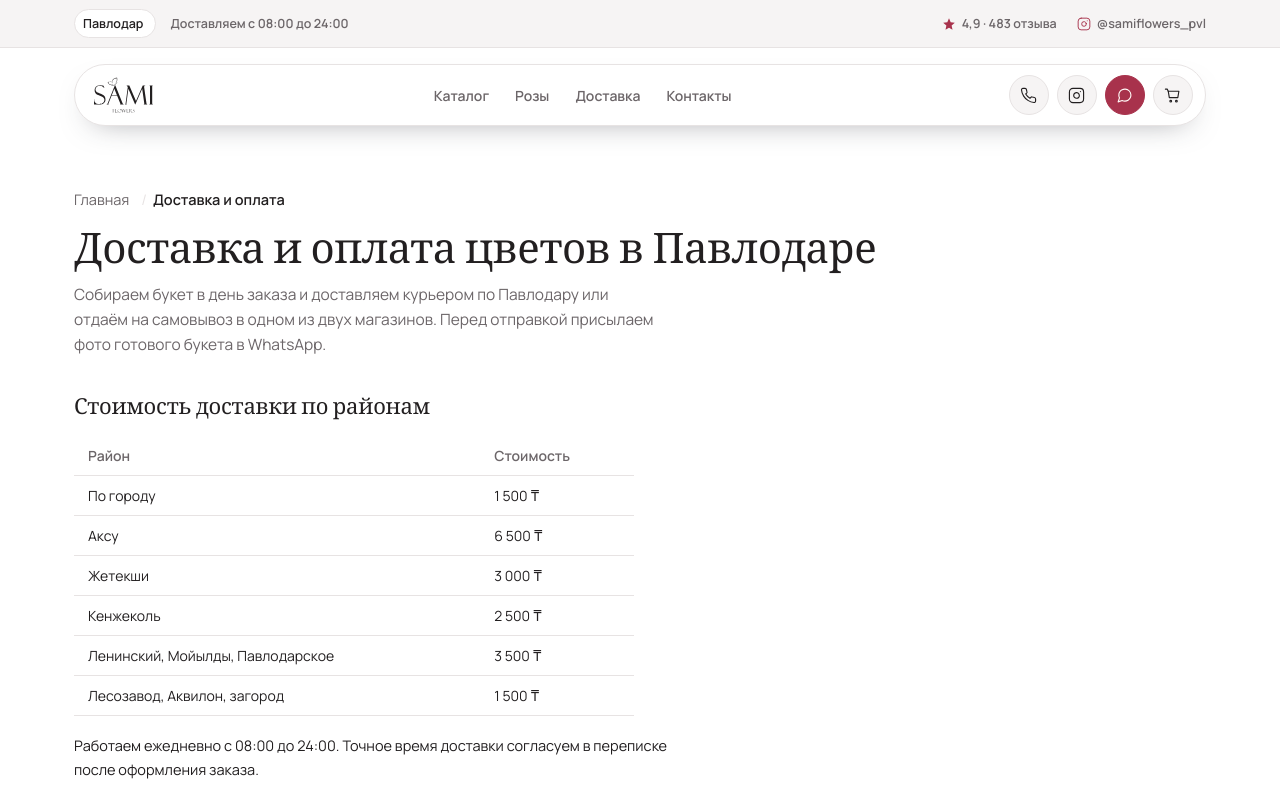
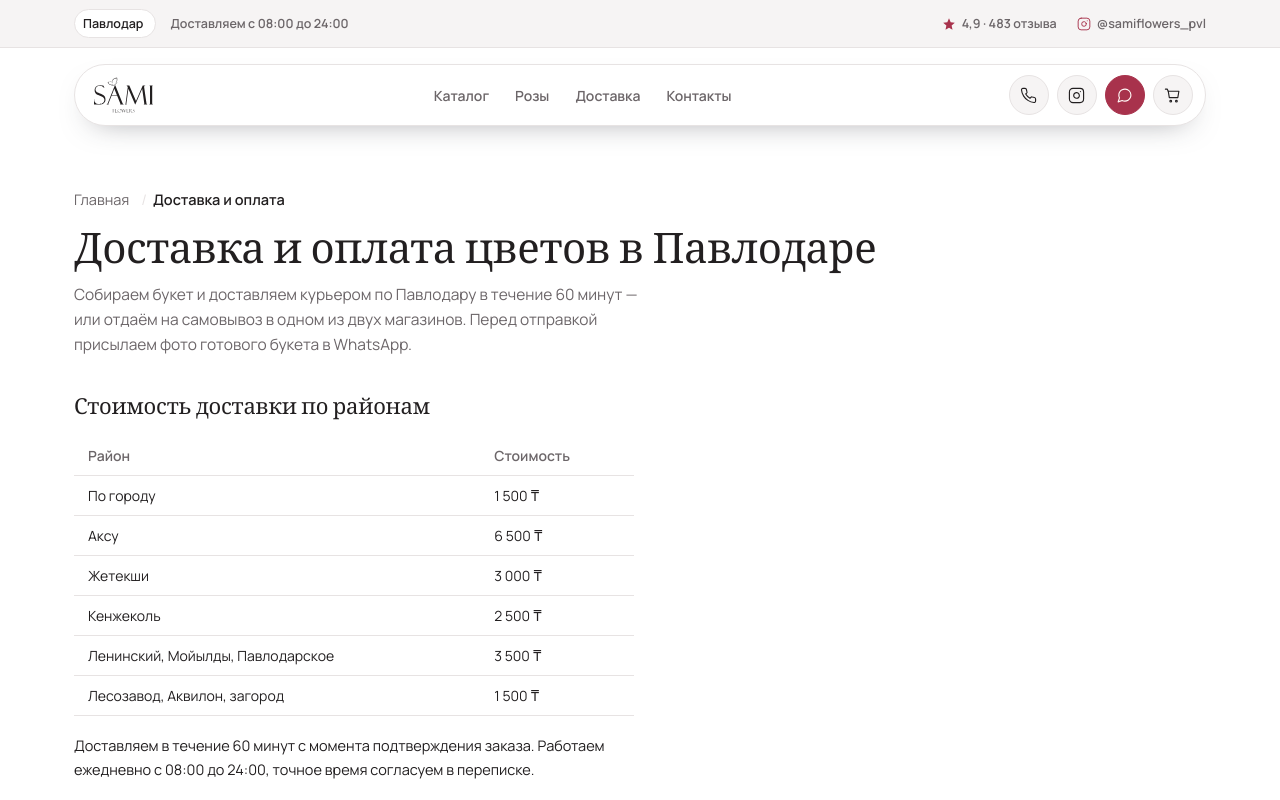
Before and after one commit to madirahimbai/sami-flowers, a Next.js app: page /delivery in a window 1280 px wide. Shown: the top 800 px of the page. Built offline with nearby package versions, Linux system fonts and the light colour scheme.

Commit message:
Owner confirmed 60-min delivery is real — restore that claim consistently on homepage/delivery/meta description

```diff
--- a/app/(site)/delivery/page.tsx
+++ b/app/(site)/delivery/page.tsx
@@ -4,7 +4,7 @@ import { PICKUP_LOCATIONS, KASPI_LINK, DELIVERY_ZONES, WORKING_HOURS, formatPhon
 
 const SITE_URL = 'https://www.samiflowers.kz';
 const DESCRIPTION =
-  'Условия доставки цветов по Павлодару: районы и стоимость, самовывоз с Торайгырова и Амангельды, оплата Kaspi Gold и картой через PayPal.';
+  'Быстрая доставка цветов по Павлодару в течение 60 минут: районы и стоимость, самовывоз с Торайгырова и Амангельды, оплата Kaspi Gold и картой через PayPal.';
 
 export const metadata: Metadata = {
   title: 'Доставка и оплата цветов в Павлодаре',
@@ -44,8 +44,8 @@ export default function DeliveryPage() {
       <Breadcrumbs items={crumbs} />
       <h1>Доставка и оплата цветов в Павлодаре</h1>
       <p className="lede">
-        Собираем букет в день заказа и доставляем курьером по Павлодару или отдаём на самовывоз в одном из двух
-        магазинов. Перед отправкой присылаем фото готового букета в WhatsApp.
+        Собираем букет и доставляем курьером по Павлодару в течение 60 минут — или отдаём на самовывоз в одном из
+        двух магазинов. Перед отправкой присылаем фото готового букета в WhatsApp.
       </p>
 
       <h2>Стоимость доставки по районам</h2>
@@ -65,7 +65,10 @@ export default function DeliveryPage() {
           ))}
         </tbody>
       </table>
-      <p>Работаем {WORKING_HOURS.toLowerCase()}. Точное время доставки согласуем в переписке после оформления заказа.</p>
+      <p>
+        Доставляем в течение 60 минут с момента подтверждения заказа. Работаем {WORKING_HOURS.toLowerCase()},
+        точное время согласуем в переписке.
+      </p>
 
       <h2>Самовывоз</h2>
       <div className="info-cards">
```
